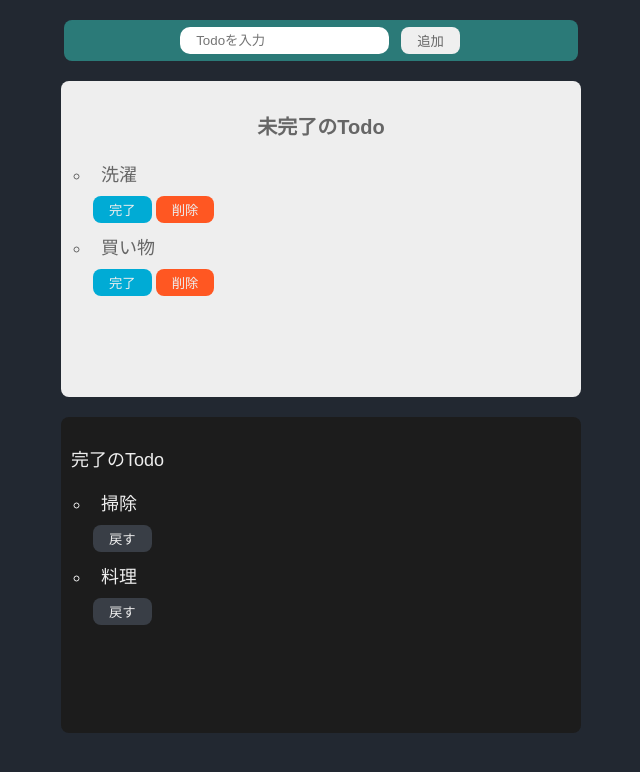
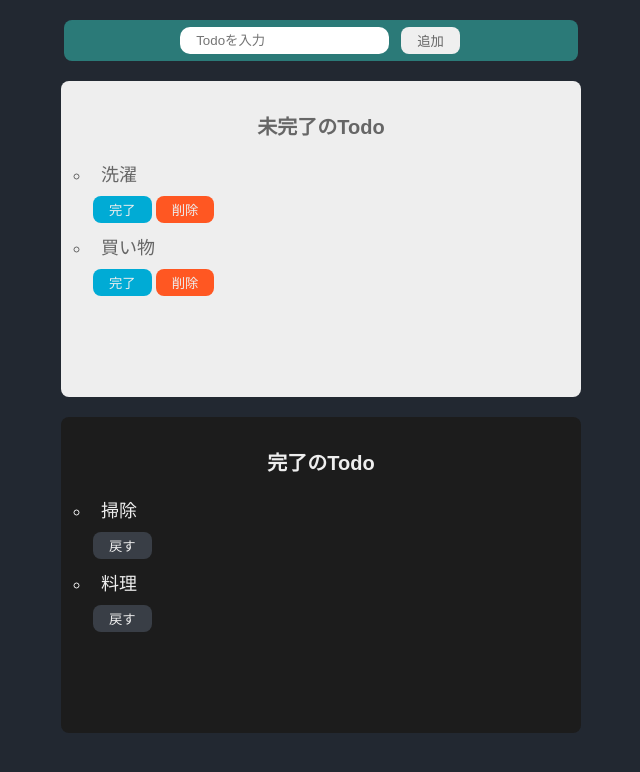
Before and after one commit to Konyee11/react-todo-app, a React (Create React App) app: page / in a window 1280 px wide. Shown: the top 772 px of the page, without its empty margins (319-959 px from the left). Built offline with nearby package versions, Linux system fonts and the light colour scheme.

Commit message:
完了エリアのタイトルのCSSクラス名が抜けていたので修正

```diff
--- a/src/components/CompleteTodo.jsx
+++ b/src/components/CompleteTodo.jsx
@@ -5,7 +5,7 @@ export const CompleteTodo = (props) => {
     const { completeTodos, onClickUndo } = props;
     return (
         <div className="complete-area">
-            <p>完了のTodo</p>
+            <p className="title">完了のTodo</p>
             <ul className="complete-area__ul">
                 {completeTodos.map((todo, index) => (
                     <li className="complete-area__li" key={todo}>
```
